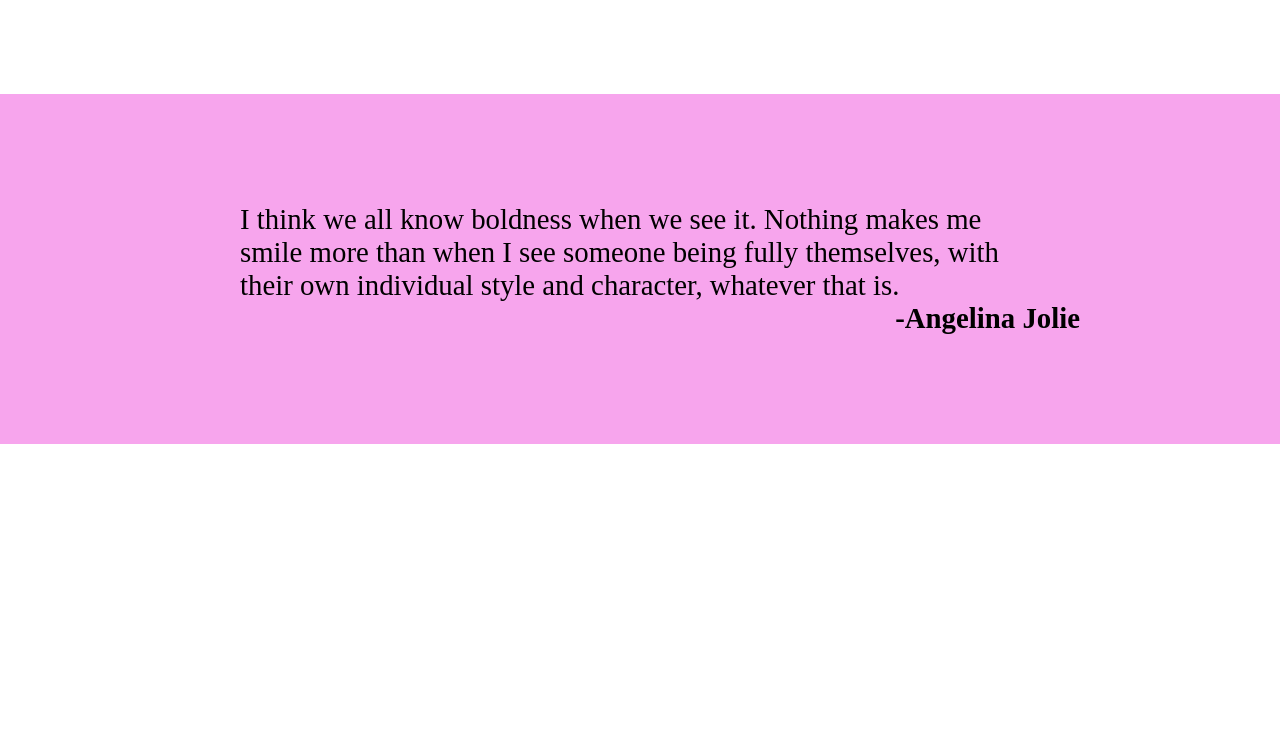
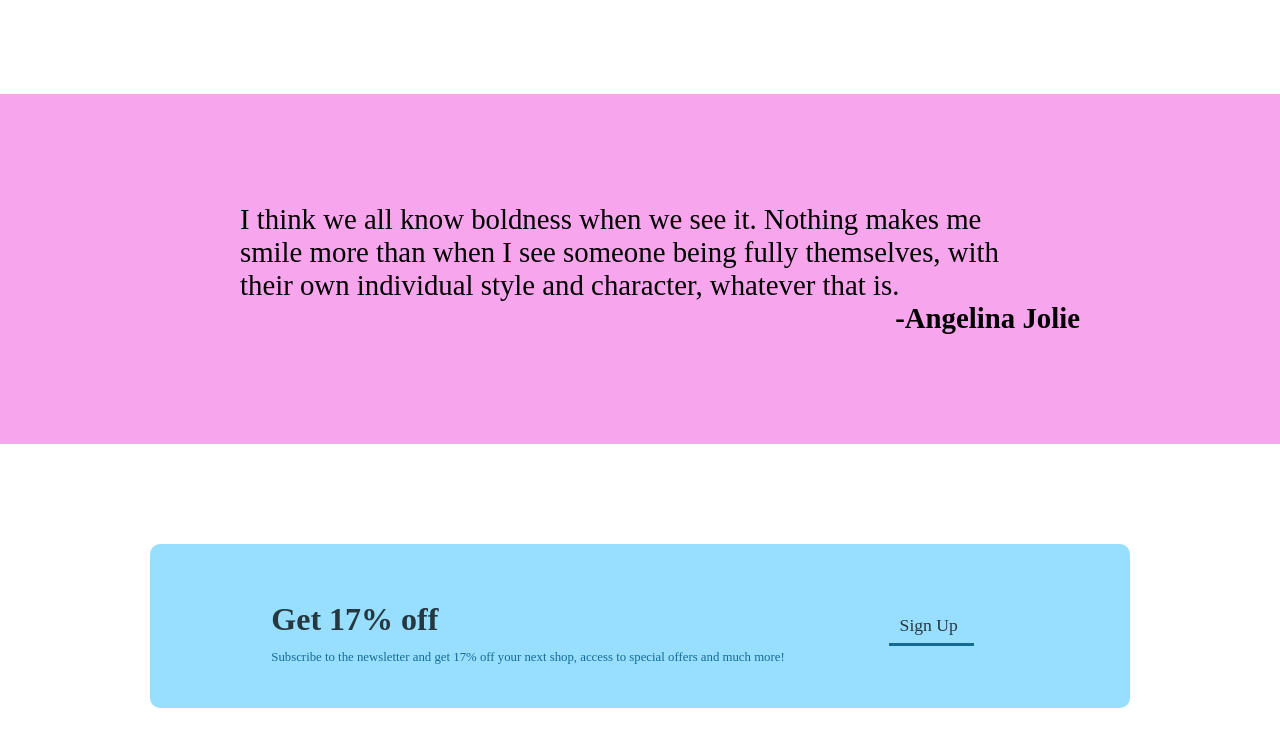
Before and after one commit to azizbelkhouja/first-landing-page, a plain HTML site: page index.html in a window 1280 px wide. Shown: the part 1025-1771 px from the top of the page. Before the commit the page ends 1519 px from the top, so only its background shows below. Drawn offline with Linux system fonts and the light colour scheme.

Commit message:
Newsletter DONE

```diff
--- a/index.html
+++ b/index.html
@@ -77,6 +77,25 @@
         </div>
 
     <!--NEWSLETTER-->
+    <div id="newsletter">
+        <div class="newsletter-container">
+            <div class="action-text newsletter-parts">
+                <h2 class="newsletter-heading">Get 17% off</h2>
+                <p class="newsletter-paragraph">Subscribe to the newsletter and get 17% off your next shop, access to special offers and much more!</p>
+            </div>
+
+            <!--WOW BUTTON-->
+            <div class="svg-wrapper">
+                <svg height="40" width="150" xmlns="http://www.w3.org/2000/svg">
+                  <rect id="shape" height="40" width="150" />
+                  <div id="text">
+                    <a href=""><span class="spot"></span>Sign Up</a>
+                  </div>
+                </svg>
+            </div>
+        </div>
+    </div>
+
 
 
 
--- a/styles.css
+++ b/styles.css
@@ -186,3 +186,74 @@ width: 100%;
     font-size: 1.8rem;
     font-weight: 900;
 }
+
+/*NEWLETTER*/
+.newsletter-container {
+    display: flex;
+    justify-content: center;
+    align-items: center;
+    gap: 4rem;
+
+
+    margin: 100px 150px;
+    padding: 30px 80px;
+
+    background-color: #97DEFF;
+    border-radius: 10px;
+}
+.newsletter-parts {
+    flex-shrink: 1;
+}
+.newsletter-heading {
+    font-size: 2rem;
+    font-weight: 900;
+    color: rgba(0, 0, 0, 0.753);
+    margin-bottom: 0;
+}
+.newsletter-paragraph {
+    font-size: 0.8rem;
+    color: #146C94;
+}
+/*WOW BUTTON*/
+.spot {
+    position: absolute;
+    width: 100%;
+    height: 100%;
+    top: 0;
+    left: 0;
+}
+.svg-wrapper {
+    margin-top: 0;
+    position: relative;
+    width: 150px;
+    height: 40px;
+    display: inline-block;
+    border-radius: 3px;
+    margin-left: 5px;
+    margin-right: 5px
+}
+#shape {
+    stroke-width: 6px;
+    fill: transparent;
+    stroke: #146C94;
+    stroke-dasharray: 85 400;
+    stroke-dashoffset: -220;
+    transition: 1s all ease;
+}
+
+#text {
+    margin-top: -35px;
+    text-align: center;
+}
+  #text a {
+    color: rgba(0, 0, 0, 0.753);
+    text-decoration: none;
+    font-weight: 100;
+    font-size: 1.1em;
+}
+.svg-wrapper:hover #shape {
+    stroke-dasharray: 50 0;
+    stroke-width: 3px;
+    stroke-dashoffset: 0;
+    stroke: #146C94;
+}
```
Also changed, not shown: 1 other file.
